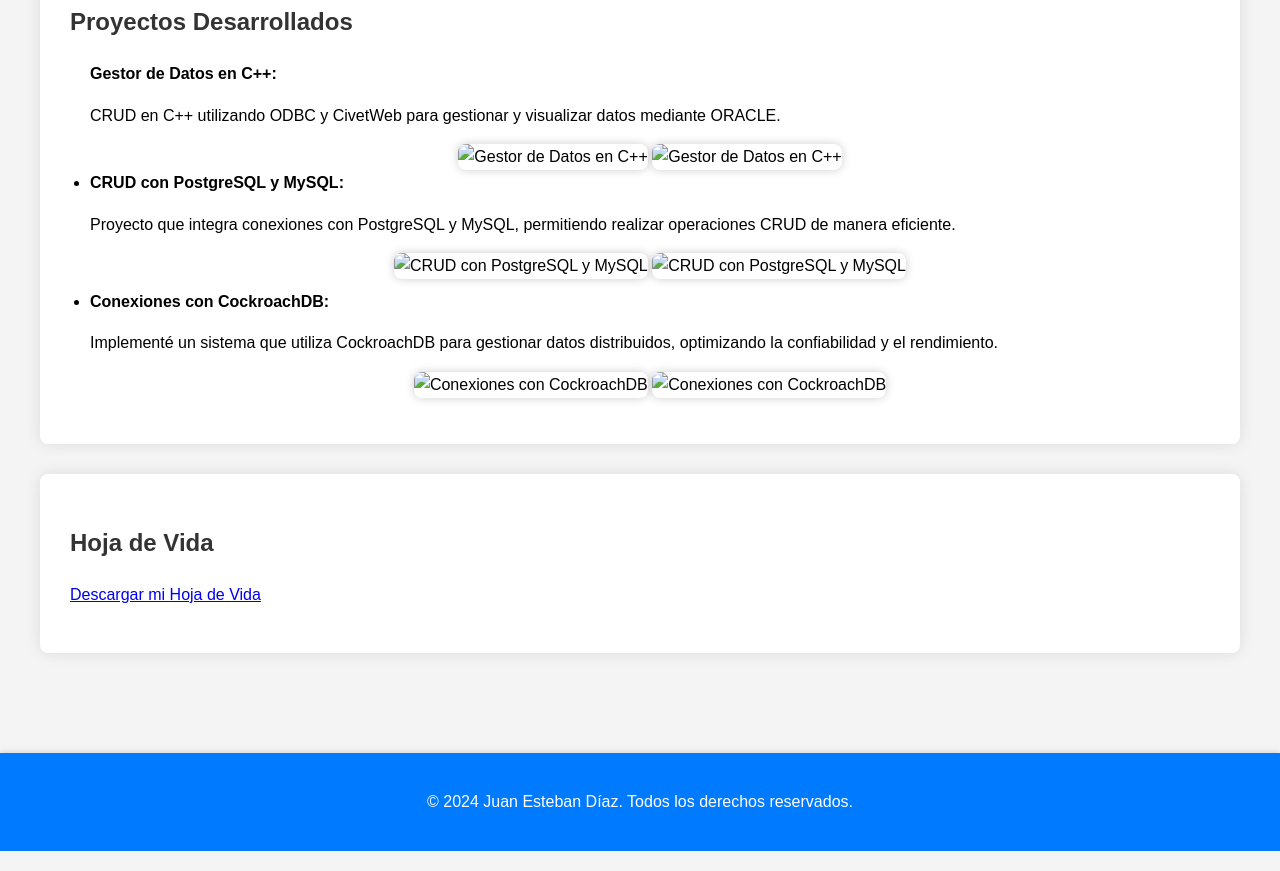
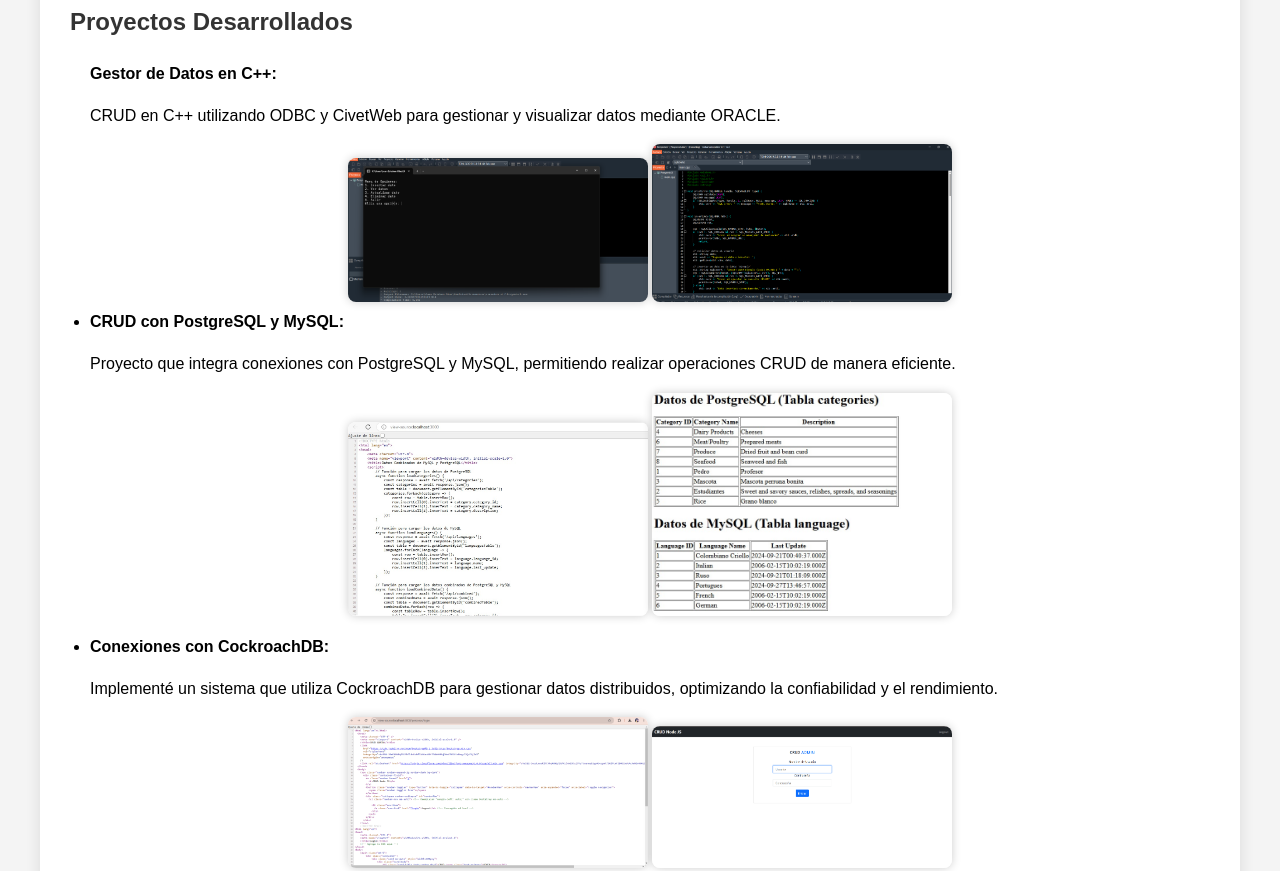
Before and after one commit to Juan1Diazr/repo, a website: page index.html in a window 1280 px wide. Shown: the part 1288-2159 px from the top of the page. Drawn offline with Linux system fonts and the light colour scheme.

Commit message:
Update index.html

```diff
--- a/index.html
+++ b/index.html
@@ -55,24 +55,24 @@
                     <strong>Gestor de Datos en C++:</strong>
                     <p>CRUD en C++ utilizando ODBC y CivetWeb para gestionar y visualizar datos mediante ORACLE.</p>
                     <div class="proyecto-imagen">
-                        <img src="img/crud c++ (1).png" alt="Gestor de Datos en C++" />
-                        <img src="img/crud c++ (2).png" alt="Gestor de Datos en C++" />
+                        <img src="crud c++ (1).png" alt="Gestor de Datos en C++" />
+                        <img src="crud c++ (2).png" alt="Gestor de Datos en C++" />
                     </div>
                 </li>
                 <li>
                     <strong>CRUD con PostgreSQL y MySQL:</strong>
                     <p>Proyecto que integra conexiones con PostgreSQL y MySQL, permitiendo realizar operaciones CRUD de manera eficiente.</p>
                     <div class="proyecto-imagen">
-                        <img src="img/WhatsApp Image 2024-11-01 at 10.58.41 AM.jpeg" alt="CRUD con PostgreSQL y MySQL" />
-                        <img src="img/WhatsApp Image 2024-11-01 at 10.59.24 AM.jpeg" alt="CRUD con PostgreSQL y MySQL" />
+                        <img src="WhatsApp Image 2024-11-01 at 10.58.41 AM.jpeg" alt="CRUD con PostgreSQL y MySQL" />
+                        <img src="WhatsApp Image 2024-11-01 at 10.59.24 AM.jpeg" alt="CRUD con PostgreSQL y MySQL" />
                     </div>
                 </li>
                 <li>
                     <strong>Conexiones con CockroachDB:</strong>
                     <p>Implementé un sistema que utiliza CockroachDB para gestionar datos distribuidos, optimizando la confiabilidad y el rendimiento.</p>
                     <div class="proyecto-imagen">
-                        <img src="img/crud cock (1).png" alt="Conexiones con CockroachDB" />
-                        <img src="img/crud cock (2).png" alt="Conexiones con CockroachDB" />
+                        <img src="crud cock (1).png" alt="Conexiones con CockroachDB" />
+                        <img src="crud cock (2).png" alt="Conexiones con CockroachDB" />
                     </div>
                 </li>
 
@@ -82,7 +82,7 @@
 
         <section id="cv">
             <h2>Hoja de Vida</h2>
-            <p><a href="cv/Hoja de vida Juan Diaz (1).pdf" target="_blank">Descargar mi Hoja de Vida</a></p>
+            <p><a href="Hoja de vida Juan Diaz (1).pdf" target="_blank">Descargar mi Hoja de Vida</a></p>
         </section>
     </main>
 
```
